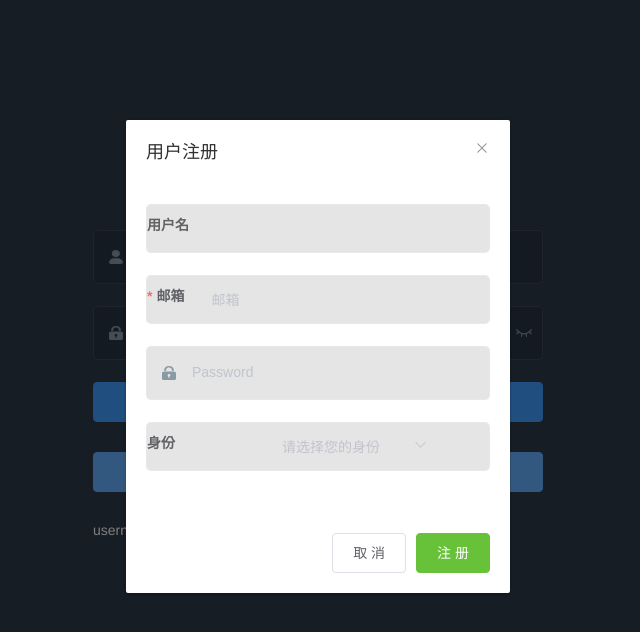
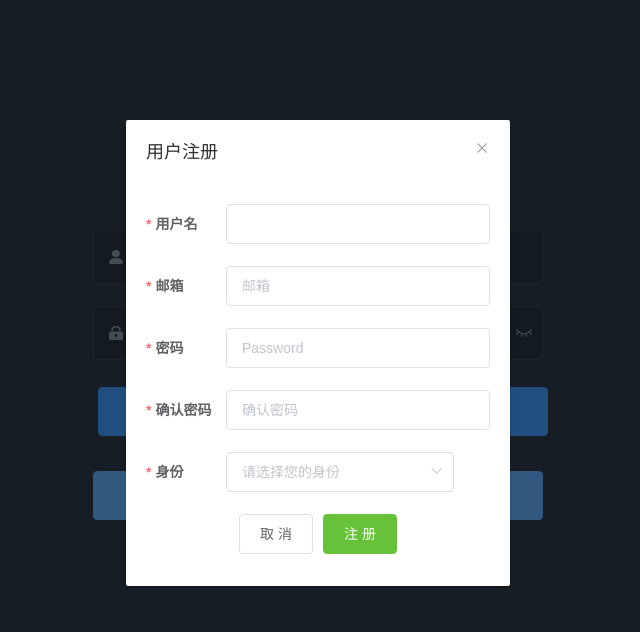
Before and after one commit to Cetacean517/InterviewManagement, a Vue app: page /login in a window 1280 px wide. Both pictures are taken after a click on the button "注册". Shown: the top 632 px of the page, without its empty margins (322-962 px from the left). Built offline with nearby package versions, Linux system fonts and the light colour scheme.

Commit message:
登录界面修改1
如题

```diff
--- a/src/views/login/index.vue
+++ b/src/views/login/index.vue
@@ -1,6 +1,7 @@
 <template>
+  <div>
     <div class="login-container">
-    <el-form ref="loginForm" :model="loginForm" :rules="loginRules" class="login-form" auto-complete="on" label-position="left">
+      <el-form ref="loginForm" :model="loginForm" class="login-form" auto-complete="on" label-position="left">
 
         <div class="title-container">
           <h3 class="title">Login Form</h3>
@@ -45,22 +46,32 @@
         <el-button type="primary" style="width:100%;margin-bottom:30px; margin-left:0px" @click="showRegister = true">注册</el-button>
 
       <!-- 需要加一个dialog -->
+      <!-- <div class="tips">
+        <span style="margin-right:20px;">username: 3q</span>
+        <span style="margin-right:20px;"> password: 123456</span>
+        <span> role: employer</span>
+      </div> -->
+
+      </el-form>
+    </div>
+
     <el-dialog
       title="用户注册"
       :visible.sync="showRegister"
       width="30%"
     >
-        <el-form :model="submitForm" :rules="loginRules">
-          <el-form-item label="用户名" :label-width="formLabelWidth">
+      <div class="Register">
+        <el-form ref="submitForm" :model="submitForm" :rules="loginRules" class="register-form" auto-complete="off" label-position="left">
+          <el-form-item label="用户名" prop="username" label-width="80px">
             <el-input v-model="submitForm.username" autocomplete="off" />
           </el-form-item>
-          <el-form-item label="邮箱" prop="email">
+          <el-form-item label="邮箱" prop="email" label-width="80px">
             <el-input v-model="submitForm.email" autocomplete="off" placeholder="邮箱" />
           </el-form-item>
-          <el-form-item prop="password">
-            <span class="svg-container">
+          <el-form-item label="密码" prop="password" label-width="80px">
+            <!-- <span class="svg-container">
               <svg-icon icon-class="password" />
-            </span>
+            </span> -->
             <el-input
               :key="passwordType"
               ref="password"
@@ -72,7 +83,10 @@
               auto-complete="on"
             />
           </el-form-item>
-          <el-form-item label="身份" :label-width="formLabelWidth">
+          <el-form-item label="确认密码" prop="checkPass" label-width="80px">
+            <el-input v-model="submitForm.checkPass" type="password" autocomplete="off" placeholder="确认密码" />
+          </el-form-item>
+          <el-form-item label="身份" prop="type" label-width="80px">
             <el-select v-model="submitForm.type" placeholder="请选择您的身份">
               <el-option label="HR" value="1" />
               <el-option label="求职者" value="0" />
@@ -83,15 +97,9 @@
           <el-button @click="cancelAdd">取 消</el-button>
           <el-button type="success" @click="getRegister(); showRegister = false">注 册</el-button>
         </span>
+      </div>
     </el-dialog>
 
-      <div class="tips">
-        <span style="margin-right:20px;">username: 3q</span>
-        <span style="margin-right:20px;"> password: 123456</span>
-        <span> role: employer</span>
-      </div>
-
-    </el-form>
   </div>
 </template>
 
@@ -101,21 +109,28 @@ import { register } from '@/api/user'
 export default {
   name: 'Login',
   data() {
-    // 用户名的验证，可以不用
-    // const validateUsername = (rule, value, callback) => {
-    //   if (!validUsername(value)) {
-    //     callback(new Error('Please enter the correct user name'))
-    //   } else {
-    //     callback()
-    //   }
-    // }
-    const validatePassword = (rule, value, callback) => {
-      if (value.length < 3) {
-        callback(new Error('The password can not be less than 3 digits'))
+    var validatePass = (rule, value, callback) => {
+      if (value === '') {
+        callback(new Error('请输入密码'))
+      } else if (this.submitForm.checkPass !== '') {
+        this.$refs.submitForm.validateField('checkPass')
+      } else if (value.length < 8) {
+        callback(new Error('密码长度不符，请重新输入'))
       } else {
         callback()
       }
     }
+
+    var validatePass2 = (rule, value, callback) => {
+      if (value === '') {
+        callback(new Error('请再次输入密码'))
+      } else if (value !== this.submitForm.password) {
+        callback(new Error('两次输入密码不一致!'))
+      } else {
+        callback()
+      }
+    }
+
     return {
       showRegister: false, // 控制注册的部分
       formLabelWidth: '120px',
@@ -127,13 +142,25 @@ export default {
         username: '',
         email: '',
         password: '',
+        checkPass: '',
         type: ''
       },
       loginRules: {
+        username: [
+          { required: true, message: '请输入用户名', trigger: 'blur' }
+        ],
         email: [
-          { type: 'string', required: true, message: '请输入邮箱地址', trigger: 'blur' },
-          { type: 'email', message: '请输入正确的邮箱地址', trigger: ['blur', 'change'] }],
-        password: [{ required: true, trigger: 'blur', validator: validatePassword }]
+          { required: true, message: '请输入邮箱', trigger: 'blur' }
+        ],
+        password: [
+          { required: true, message: '长度在6-14之间，必须包括大小写字母和数字', validator: validatePass, trigger: 'blur' }
+        ],
+        checkPass: [
+          { required: true, message: '请再次输入密码', validator: validatePass2, trigger: 'blur' }
+        ],
+        type: [
+          { required: true, message: '请选择您的身份', trigger: 'change' }
+        ]
       },
       loading: false, // 控制 “加载” 状态（动画样式）
       passwordType: 'password', // 控制password的可见性
@@ -201,9 +228,13 @@ export default {
     },
     // 注册接口
     getRegister() {
+      console.log('注册表：')
       console.log(this.submitForm)
       register(this.submitForm).then(response => {
-        console.log(response.data)
+        this.$message.success('注册成功')
+      }).catch(err => {
+        console.log(err)
+        this.$message.warning('注册失败')
       })
     }
   }
@@ -222,6 +253,11 @@ $cursor: #fff;
   .login-container .el-input input {
     color: $cursor;
   }
+}
+
+#app {
+  height: 100%;
+  background-color:#2d3a4b;
 }
 
 /* reset element-ui css */
@@ -254,6 +290,15 @@ $cursor: #fff;
     border-radius: 5px;
     color: #454545;
   }
+}
+.Register{
+  height: 22rem;
+  .dialog-footer{
+    width: 100%;
+    display: flex;
+    justify-content: center;
+  }
+
 }
 </style>
 
@@ -318,5 +363,13 @@ $light_gray:#eee;
     cursor: pointer;
     user-select: none;
   }
+
+  button, input, optgroup, select, textarea {
+    font-family: sans-serif;
+    font-size: 125%;
+    line-height: 1.15;
+    margin: 5px;
+}
+
 }
 </style>
```
Lines whose indentation alone changed are shown as unchanged.
